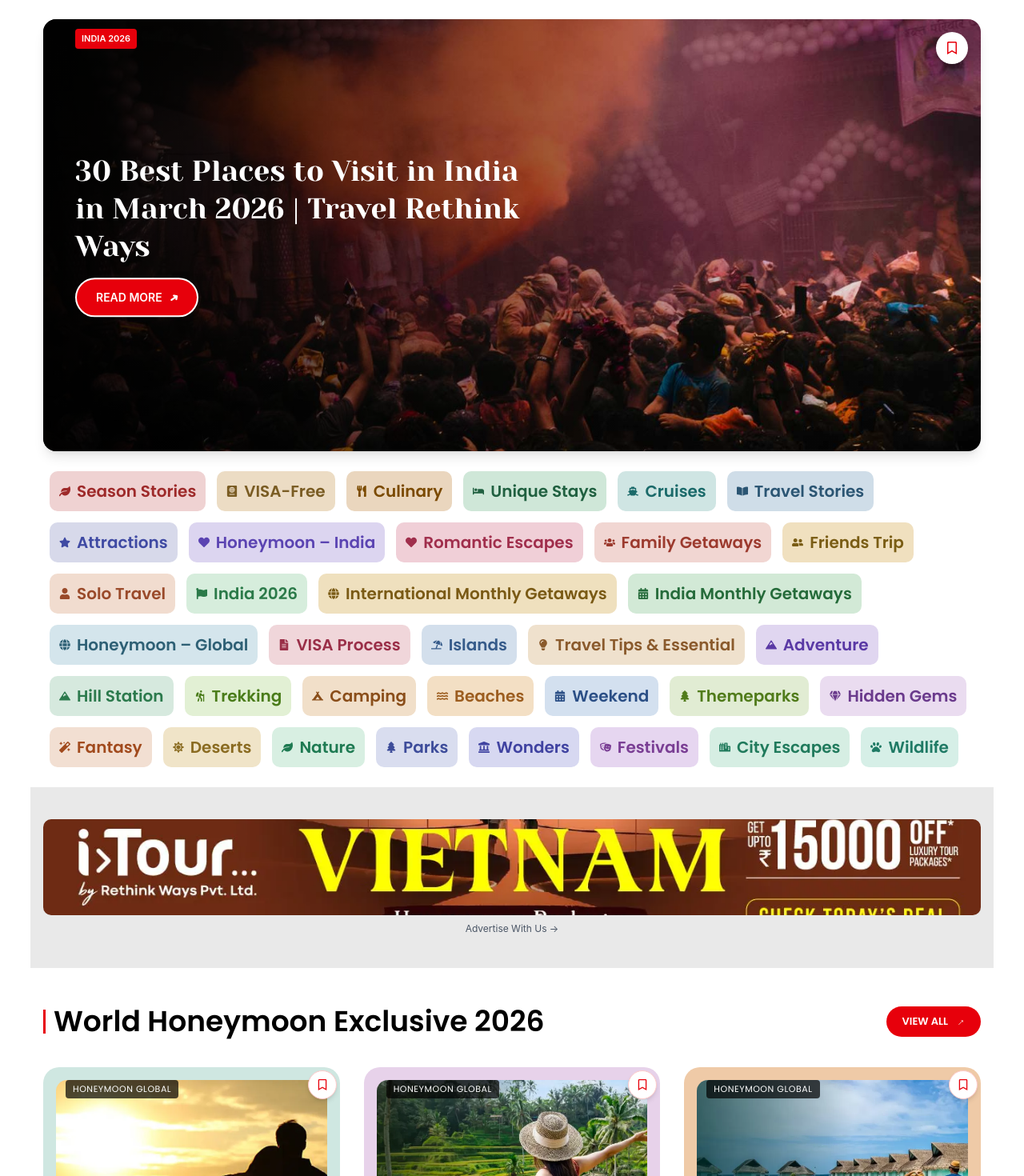
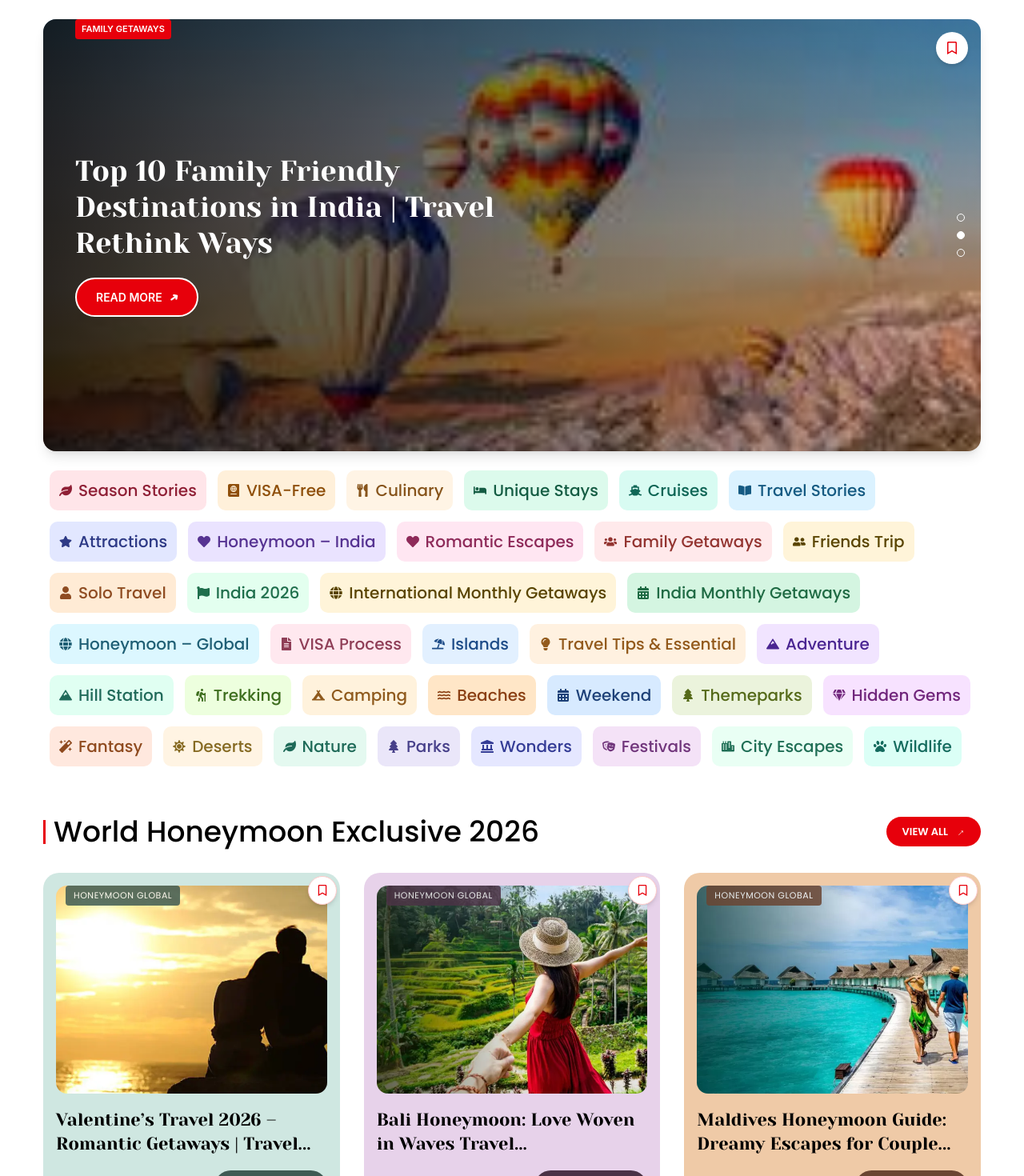
Before and after one commit to aadhivishnu04/content-travel, a React (Vite) app: page / in a window 1280 px wide. Shown: the top 1470 px of the page at 80% size. Built offline with nearby package versions, Linux system fonts and the light colour scheme.

Commit message:
new changes

```diff
--- a/src/App.jsx
+++ b/src/App.jsx
@@ -18,9 +18,9 @@ function App() {
     <div>
       <Banner />
       <Tags />
-      <AdBanner />
+      {/* <AdBanner /> */}
       <Honeymooncard />
-       <AdBanner />
+       {/* <AdBanner />
        <Brandstory />
        <Month/>
        <AdBanner />
@@ -32,7 +32,7 @@ function App() {
        <AdBanner />
        <LatestUpdates/>
        <TravelMood/>
-       <AdBanner />
+       <AdBanner /> */}
     </div>
   );
 }
--- a/src/components/Banner.jsx
+++ b/src/components/Banner.jsx
@@ -1,28 +1,65 @@
-import React, { useState } from "react";
+import React, { useState, useEffect } from "react";
 import { FaRegBookmark, FaBookmark } from "react-icons/fa";
+
 import img1 from "../assets/image1.jpg";
+import img2 from "../assets/image2.jpg";
+import img3 from "../assets/image3.jpg";
 
 export default function Banner() {
+
   const [bookmark, setBookmark] = useState(false);
+  const [active, setActive] = useState(0);
+
+  const slides = [
+    {
+      image: img1,
+      title: "30 Best Places to Visit in India in March 2026 | Travel Rethink Ways",
+      tag: "INDIA 2026",
+    },
+    {
+      image: img2,
+      title: "Top 10 Family Friendly Destinations in India | Travel Rethink Ways",
+      tag: "FAMILY GETAWAYS",
+    },
+    {
+      image: img3,
+      title: "Best Romantic Honeymoon Places in India 2026 | Travel Rethink Ways",
+      tag: "HONEYMOON GLOBAL",
+    },
+  ];
+
+  // AUTO SLIDE
+  useEffect(() => {
+    const interval = setInterval(() => {
+      setActive((prev) => (prev + 1) % slides.length);
+    }, 4000);
+
+    return () => clearInterval(interval);
+  }, []);
 
   return (
     <div className="w-full md:max-w-[1204px] md:mx-auto px-0 md:px-3 lg:px-4 my-0 md:my-6">
 
       <div className="relative h-[515px] md:h-[460px] lg:h-[540px] overflow-hidden rounded-none md:rounded-[16px] group shadow-lg">
 
-        {/* IMAGE */}
+        {/* SLIDES */}
+        {slides.map((slide, index) => (
           <img
-          src={img1}
+            key={index}
+            src={slide.image}
             alt="banner"
-          className="absolute inset-0 w-full h-full object-cover transition-transform duration-700 group-hover:scale-105"
+            className={`absolute inset-0 w-full h-full object-cover brightness-[0.85] transition-opacity duration-700 ${
+              index === active ? "opacity-100" : "opacity-0"
+            }`}
           />
+        ))}
 
-        {/* DESKTOP OVERLAY */}
-        <div className="hidden md:block absolute inset-0 bg-gradient-to-r from-black/90 via-black/40 to-transparent"></div>
+        {/* OVERLAY */}
+        <div className="hidden md:block absolute inset-0 bg-gradient-to-r from-black/80 via-black/40 to-black/0"></div>
 
         {/* TAG */}
-        <span className="absolute top-3 left-4 md:left-10 bg-red-600 text-white text-[10px] sm:text-[11px] font-semibold uppercase px-2 py-1 rounded">
-          INDIA 2026
+        <span className="absolute top-0 left-4 md:left-10 bg-red-600 text-white text-[10px] sm:text-[11px] font-semibold uppercase px-2 py-1 rounded">
+          {slides[active].tag}
         </span>
 
         {/* BOOKMARK */}
@@ -36,8 +73,8 @@ export default function Banner() {
         {/* DESKTOP TEXT */}
         <div className="hidden md:block absolute left-10 top-1/2 -translate-y-1/2 max-w-[600px] text-white">
 
-          <h1 className="text-[30px] lg:text-[36px] leading-[1.3] mb-4 font-['Yeseva_One']">
-            30 Best Places to Visit in India in March 2026 | Travel Rethink Ways
+          <h1 className="text-[36px] lg:text-[36px] leading-[1.25] mb-5 font-['Yeseva_One'] max-w-[620px]">
+            {slides[active].title}
           </h1>
 
 
@@ -51,15 +88,28 @@ export default function Banner() {
 
           </button>
 
+        </div>
+
+        {/* DOTS NAVIGATION */}
+        <div className="hidden md:flex flex-col gap-3 absolute right-5 top-1/2 -translate-y-1/2">
+
+          {slides.map((_, index) => (
+            <button
+              key={index}
+              onClick={() => setActive(index)}
+              className={`w-[10px] h-[10px] rounded-full border border-white ${
+                active === index ? "bg-white" : "bg-transparent"
+              }`}
+            />
+          ))}
 
         </div>
 
         {/* MOBILE CAPTION */}
         <div className="absolute bottom-0 left-0 w-full md:hidden bg-[#5a3a4d] text-white px-4 pt-10 pb-4">
 
-
           {/* MOBILE BUTTON */}
-<button className="absolute bottom-[120px] right-4 md:hidden flex items-center gap-2 px-[14px] py-[6px] rounded-full border border-white/70 text-white text-[12px] bg-[#4a2f4a]/80 backdrop-blur-sm">
+          <button className="absolute bottom-[120px] right-4 flex items-center gap-2 px-[14px] py-[6px] rounded-full border border-white/70 text-white text-[12px] bg-[#4a2f4a]/80 backdrop-blur-sm">
 
             READ MORE
 
@@ -70,7 +120,7 @@ export default function Banner() {
           </button>
 
           <h1 className="text-[18px] leading-[1] font-['Yeseva_One']">
-            30 Best Places to Visit in India in March 2026 | Travel Rethink Ways
+            {slides[active].title}
           </h1>
 
         </div>
--- a/src/components/Honeymooncard.jsx
+++ b/src/components/Honeymooncard.jsx
@@ -17,41 +17,44 @@ const sections = [
 title:"World Honeymoon Exclusive 2026",
 tag:"GLOBAL",
 posts:[
-{title:"Valentine’s Travel 2026 – Romantic Getaways | Travel...",image:card1,bg:"#cfe7e1"},
-{title:"Bali Honeymoon: Love Woven in Waves and Wonder | Travel...",image:card2,bg:"#e7d2ea"},
-{title:"Maldives Honeymoon Guide: Dreamy Escapes for Every Couple...",image:card3,bg:"#efcaa7"}
+{title:"Valentine’s Travel 2026 – Romantic Getaways | Travel...",image:card1,bg:"#cfe7e1",btn:"#3f5b54"},
+{title:"Bali Honeymoon: Love Woven in Waves Travel...",image:card2,bg:"#e7d2ea",btn:"#4b3346"},
+{title:"Maldives Honeymoon Guide: Dreamy Escapes for Couple...",image:card3,bg:"#efcaa7",btn:"#6a4532"}
 ]
 },
 {
 title:"Exclusive India Honeymoon 2026",
 tag:"INDIA",
 posts:[
-{title:"Best Honeymoon Destinations in India by Month 2026 Guide...",image:card4,bg:"#f0c7c9"},
-{title:"Love in Every Glow: India’s Best Candlelight Dining Spots...",image:card5,bg:"#f1e0a6"},
-{title:"India’s Most Enchanting Honeymoon Retreats 2026 | Travel...",image:card6,bg:"#cfe3ea"}
+{title:"Best Honeymoon Destinations in India by 2026 Guide...",image:card4,bg:"#f0c7c9",btn:"#4b3340"},
+{title:"Love in Every Glow: India’s  Candlelight Dining Spots...",image:card5,bg:"#f1e0a6",btn:"#6b442d"},
+{title:"India’s Enchanting Honeymoon 2026 | Travel...",image:card6,bg:"#cfe3ea",btn:"#92a8adff"}
 ]
 }
 ]
 
 return(
 
-<div style={{fontFamily:"Poppins"}} className="w-full max-w-[1204px] mx-auto px-4 mt-[40px] space-y-[50px] md:space-y-[70px]">
+<div style={{fontFamily:"Poppins"}} className="w-full max-w-[1204px] mx-auto px-4 mt-[60px] space-y-[40px] md:space-y-[60px]">
 
 <link href="https://fonts.googleapis.com/css2?family=Poppins:wght@400;500;600&family=Yeseva+One&display=swap" rel="stylesheet"/>
 
 {sections.map((section,sIndex)=>(
+
 <div key={sIndex}>
 
 {/* HEADER */}
 
-<div className="flex flex-col sm:flex-row sm:justify-between sm:items-center gap-4 mb-[24px] md:mb-[30px]">
+<div className="flex items-start sm:items-center justify-between gap-4 mb-[24px] md:mb-[30px]">
 
 <div className="flex items-center gap-[10px]">
+
 <span className="w-[3px] h-[26px] md:h-[30px] bg-red-600"></span>
 
-<h2 className="text-[24px] sm:text-[28px] md:text-[36px] font-semibold">
+<h2 className="text-[24px] sm:text-[28px] md:text-[36px] font-medium leading-[1.2]">
 {section.title}
 </h2>
+
 </div>
 
 <button className="group w-fit flex items-center gap-2 px-[20px] py-[9px] text-[12px] md:text-[13px] font-semibold rounded-full bg-red-600 text-white hover:bg-black transition-all duration-300">
@@ -79,7 +82,7 @@ return(
 <div
 key={id}
 style={{background:post.bg}}
-className="rounded-[20px] p-[14px] md:p-[16px] group cursor-pointer"
+className="rounded-[20px] p-[14px] md:p-[16px]  cursor-pointer group"
 >
 
 <div className="relative rounded-[14px] overflow-visible">
@@ -87,11 +90,14 @@ className="rounded-[20px] p-[14px] md:p-[16px] group cursor-pointer"
 <img
 src={post.image}
 alt=""
-className="w-full h-[200px] sm:h-[230px] md:h-[260px] object-cover rounded-[14px]"
+className="w-full h-[220px] md:h-[260px] object-cover rounded-[14px]"
 />
 
-<span className="absolute top-[0px] left-[12px] text-[10px] md:text-[11px] px-[9px] py-[3px] bg-black/70 text-white rounded-sm uppercase tracking-wider">
-HONEYMOON {section.tag}
+<span
+  className="absolute top-[0px] left-[12px] text-[10px] md:text-[11px] px-[10px] py-[4px] text-white rounded-sm uppercase tracking-wider"
+  style={{ background: post.btn, opacity: 0.85 }}
+>
+  HONEYMOON {section.tag}
 </span>
 
 <button
@@ -100,6 +106,7 @@ e.stopPropagation()
 setBookmark(prev=>({...prev,[id]:!prev[id]}))
 }}
 className="absolute -top-3 -right-3 w-[32px] h-[32px] md:w-[36px] md:h-[36px] bg-white rounded-full flex items-center justify-center border border-red-200 text-red-600 shadow-md"
+
 >
 
 {bookmark[id] ? <FaBookmark size={14}/> : <FaRegBookmark size={14}/>}
@@ -114,15 +121,17 @@ style={{fontFamily:"Yeseva One"}}
 >
 {post.title}
 </h3>
-
-<button className="group mt-[14px] md:mt-[18px] px-[16px] py-[7px] text-[14px] md:text-[16px] font-semibold rounded-full border border-red hover:border-red-500 transition flex items-center gap-[6px]">
-
+<button
+className="mt-[18px] ml-auto px-[22px] py-[10px] text-[13px] font-semibold rounded-full flex items-center gap-[8px] text-white border border-transparent transition-all duration-300  group-hover:border-red-500 hover:bg-red hover:border-red-500"
+style={{ background: post.btn }}
+>
 READ MORE
 
-<span className="rotate-[-45deg] group-hover:rotate-0 transition-transform duration-300">→</span>
+<span className="rotate-[-45deg] group-hover:rotate-0 transition-transform duration-300">
+→
+</span>
 
 </button>
-
 </div>
 
 )
--- a/src/components/Tags.jsx
+++ b/src/components/Tags.jsx
@@ -2,61 +2,61 @@ import React from "react";
 import * as Fa from "react-icons/fa";
 
 const tags = [
-{ icon:<Fa.FaLeaf/>, text:"Season Stories", bg:"#efd2d2", color:"#9e2a2a" },
-{ icon:<Fa.FaPassport/>, text:"VISA-Free", bg:"#ecdcc4", color:"#7a5c23" },
-{ icon:<Fa.FaUtensils/>, text:"Culinary", bg:"#ead6be", color:"#7b4a00" },
-{ icon:<Fa.FaBed/>, text:"Unique Stays", bg:"#cfe7d8", color:"#206040" },
-{ icon:<Fa.FaShip/>, text:"Cruises", bg:"#cfe5e3", color:"#1b6a6a" },
-{ icon:<Fa.FaBookOpen/>, text:"Travel Stories", bg:"#cfdde8", color:"#2b5573" },
-{ icon:<Fa.FaStar/>, text:"Attractions", bg:"#d7d9ea", color:"#3f4aa3" },
+{ icon:<Fa.FaLeaf/>, text:"Season Stories", bg:"#ffe5e9", color:"#8f1f35" },
+{ icon:<Fa.FaPassport/>, text:"VISA-Free", bg:"#FFF0DA", color:"#8F4F0A" },
+{ icon:<Fa.FaUtensils/>, text:"Culinary", bg:"#fff4e5", color:"#87541b" },
+{ icon:<Fa.FaBed/>, text:"Unique Stays", bg:"#dcfaec", color:"#145c43" },
+{ icon:<Fa.FaShip/>, text:"Cruises", bg:"#d8fbf2", color:"#0f6656" },
+{ icon:<Fa.FaBookOpen/>, text:"Travel Stories", bg:"#dbf2ff", color:"#155a82 " },
+{ icon:<Fa.FaStar/>, text:"Attractions", bg:"#e2e7ff", color:"#2e3a86" },
 
-{ icon:<Fa.FaHeart/>, text:"Honeymoon – India", bg:"#dcd5f0", color:"#5b44b2" },
-{ icon:<Fa.FaHeart/>, text:"Romantic Escapes", bg:"#f0cfd7", color:"#a02e4c" },
-{ icon:<Fa.FaUsers/>, text:"Family Getaways", bg:"#f1d6d2", color:"#9c3a2e" },
-{ icon:<Fa.FaUserFriends/>, text:"Friends Trip", bg:"#f0e0bf", color:"#7a5d15" },
-{ icon:<Fa.FaUser/>, text:"Solo Travel", bg:"#f1dccf", color:"#9a4a2a" },
-{ icon:<Fa.FaFlag/>, text:"India 2026", bg:"#d6eddc", color:"#2b7a49" },
+{ icon:<Fa.FaHeart/>, text:"Honeymoon – India", bg:"#eae3ff", color:"#563392" },
+{ icon:<Fa.FaHeart/>, text:"Romantic Escapes", bg:"#ffe6f2", color:"#8e2a59" },
+{ icon:<Fa.FaUsers/>, text:"Family Getaways", bg:"#ffe9eb", color:"#933430" },
+{ icon:<Fa.FaUserFriends/>, text:"Friends Trip", bg:"#fff4d9", color:"#5a4500" },
+{ icon:<Fa.FaUser/>, text:"Solo Travel", bg:"#ffebd5", color:"#8f4c22" },
+{ icon:<Fa.FaFlag/>, text:"India 2026", bg:"#e3ffef", color:"#1f6e4c" },
 
-{ icon:<Fa.FaGlobe/>, text:"International Monthly Getaways", bg:"#efe0be", color:"#7a5a15" },
-{ icon:<Fa.FaCalendarAlt/>, text:"India Monthly Getaways", bg:"#d2e9d6", color:"#256b3a" },
+{ icon:<Fa.FaGlobe/>, text:"International Monthly Getaways", bg:"#fff4d9", color:"#5a4500" },
+{ icon:<Fa.FaCalendarAlt/>, text:"India Monthly Getaways", bg:"#d4f5e1", color:"#1f6b44" },
 
-{ icon:<Fa.FaGlobe/>, text:"Honeymoon – Global", bg:"#d4e5ec", color:"#2e6075" },
-{ icon:<Fa.FaFileAlt/>, text:"VISA Process", bg:"#f0d6da", color:"#9a2f48" },
-{ icon:<Fa.FaUmbrellaBeach/>, text:"Islands", bg:"#d3dfec", color:"#365b8a" },
-{ icon:<Fa.FaLightbulb/>, text:"Travel Tips & Essential", bg:"#efe1cd", color:"#8a5a2c" },
+{ icon:<Fa.FaGlobe/>, text:"Honeymoon – Global", bg:"#dcf7ff", color:"#1f5f75" },
+{ icon:<Fa.FaFileAlt/>, text:"VISA Process", bg:"#ffe8ef", color:"#8f3e57" },
+{ icon:<Fa.FaUmbrellaBeach/>, text:"Islands", bg:"#e2f0ff", color:"#1e4c88" },
+{ icon:<Fa.FaLightbulb/>, text:"Travel Tips & Essential", bg:"#fff1e0", color:"#935a1c" },
 
-{ icon:<Fa.FaMountain/>, text:"Adventure", bg:"#e0d6f0", color:"#5a39a5" },
-{ icon:<Fa.FaMountain/>, text:"Hill Station", bg:"#d6e9de", color:"#2c7a4d" },
-{ icon:<Fa.FaHiking/>, text:"Trekking", bg:"#e2f0d4", color:"#4a7c1a" },
-{ icon:<Fa.FaCampground/>, text:"Camping", bg:"#f1dfc9", color:"#8a4e1a" },
-{ icon:<Fa.FaWater/>, text:"Beaches", bg:"#f3dfc4", color:"#9c5d1f" },
+{ icon:<Fa.FaMountain/>, text:"Adventure", bg:"#f1e4ff", color:"#4a2592" },
+{ icon:<Fa.FaMountain/>, text:"Hill Station", bg:"#e0fff2", color:"#206a5a" },
+{ icon:<Fa.FaHiking/>, text:"Trekking", bg:"#edffde", color:"#3e6e1f" },
+{ icon:<Fa.FaCampground/>, text:"Camping", bg:"#fff2dc", color:"#8f5a1d" },
+{ icon:<Fa.FaWater/>, text:"Beaches", bg:"#ffe6c7", color:"#8a3f13" },
 
-{ icon:<Fa.FaCalendarAlt/>, text:"Weekend", bg:"#d3e0ef", color:"#2b4f86" },
-{ icon:<Fa.FaTree/>, text:"Themeparks", bg:"#e1ecd3", color:"#507b1a" },
-{ icon:<Fa.FaGem/>, text:"Hidden Gems", bg:"#eadcf0", color:"#6a3a8c" },
-{ icon:<Fa.FaMagic/>, text:"Fantasy", bg:"#f2dfd2", color:"#a14a1d" },
-{ icon:<Fa.FaSun/>, text:"Deserts", bg:"#f0e4c8", color:"#8a6b21" },
+{ icon:<Fa.FaCalendarAlt/>, text:"Weekend", bg:"#d7eaff", color:"#1e4178" },
+{ icon:<Fa.FaTree/>, text:"Themeparks", bg:"#ebf3dc", color:"#556a19" },
+{ icon:<Fa.FaGem/>, text:"Hidden Gems", bg:"#f7e2ff", color:"#71267c" },
+{ icon:<Fa.FaMagic/>, text:"Fantasy", bg:"#ffe8de", color:"#8f4a1f" },
+{ icon:<Fa.FaSun/>, text:"Deserts", bg:"#fff4e3", color:"#866a22" },
 
-{ icon:<Fa.FaLeaf/>, text:"Nature", bg:"#d8efe2", color:"#1e7a52" },
-{ icon:<Fa.FaTree/>, text:"Parks", bg:"#d9ddef", color:"#3d4c9a" },
-{ icon:<Fa.FaLandmark/>, text:"Wonders", bg:"#d7d8f1", color:"#4043a1" },
-{ icon:<Fa.FaTheaterMasks/>, text:"Festivals", bg:"#e6d6f0", color:"#7a3e94" },
+{ icon:<Fa.FaLeaf/>, text:"Nature", bg:"#e4f9f0", color:"#1e6a58" },
+{ icon:<Fa.FaTree/>, text:"Parks", bg:"#eae6f9", color:"#47408a" },
+{ icon:<Fa.FaLandmark/>, text:"Wonders", bg:"#e5e7ff", color:"#343c96" },
+{ icon:<Fa.FaTheaterMasks/>, text:"Festivals", bg:"#f4e2f7", color:"#71367c" },
 
-{ icon:<Fa.FaCity/>, text:"City Escapes", bg:"#d6eee3", color:"#207a5c" },
-{ icon:<Fa.FaPaw/>, text:"Wildlife", bg:"#d6efe7", color:"#1f7a65" }
+{ icon:<Fa.FaCity/>, text:"City Escapes", bg:"#e9fff4", color:"#1f6e55" },
+{ icon:<Fa.FaPaw/>, text:"Wildlife", bg:"#dbfff6", color:"#146b5e" }
 ];
 
 export default function Tags(){
   return (
-    <div className="w-full max-w-[1204px] mx-auto px-3 sm:px-4 md:px-6 my-[25px] flex flex-wrap gap-[10px] sm:gap-[12px] md:gap-[14px] font-[Poppins]">
+    <div className="w-full max-w-[1204px] mx-auto px-3 sm:px-4 md:px-6 my-[0px 0px 12px] flex flex-wrap gap-[10px] sm:gap-[12px] md:gap-[14px] font-[Poppins]">
 
       {tags.map(({icon,text,bg,color},i)=>(
         <div
           key={i}
-          className="flex items-center gap-[6px] sm:gap-[8px] px-[10px] py-[8px] sm:px-[12px] sm:py-[10px] rounded-[10px] text-[14px] sm:text-[16px] md:text-[18px] lg:text-[20px] font-semibold cursor-pointer transition-all duration-200"
-          style={{ background:bg, color }}
+          className="flex items-center gap-[6px] sm:gap-[8px] px-[10px] py-[8px] sm:px-[12px] sm:py-[10px] rounded-[10px] text-[14px] sm:text-[16px] md:text-[16px] lg:text-[20px] font-medium cursor-pointer transition-all duration-200"
+          style={{ background: bg, color }}
         >
-          <span className="text-[12px] sm:text-[14px]">
+          <span className="text-[15px] sm:text-[16px]">
             {icon}
           </span>
 
```
Lines whose indentation alone changed are shown as unchanged.
